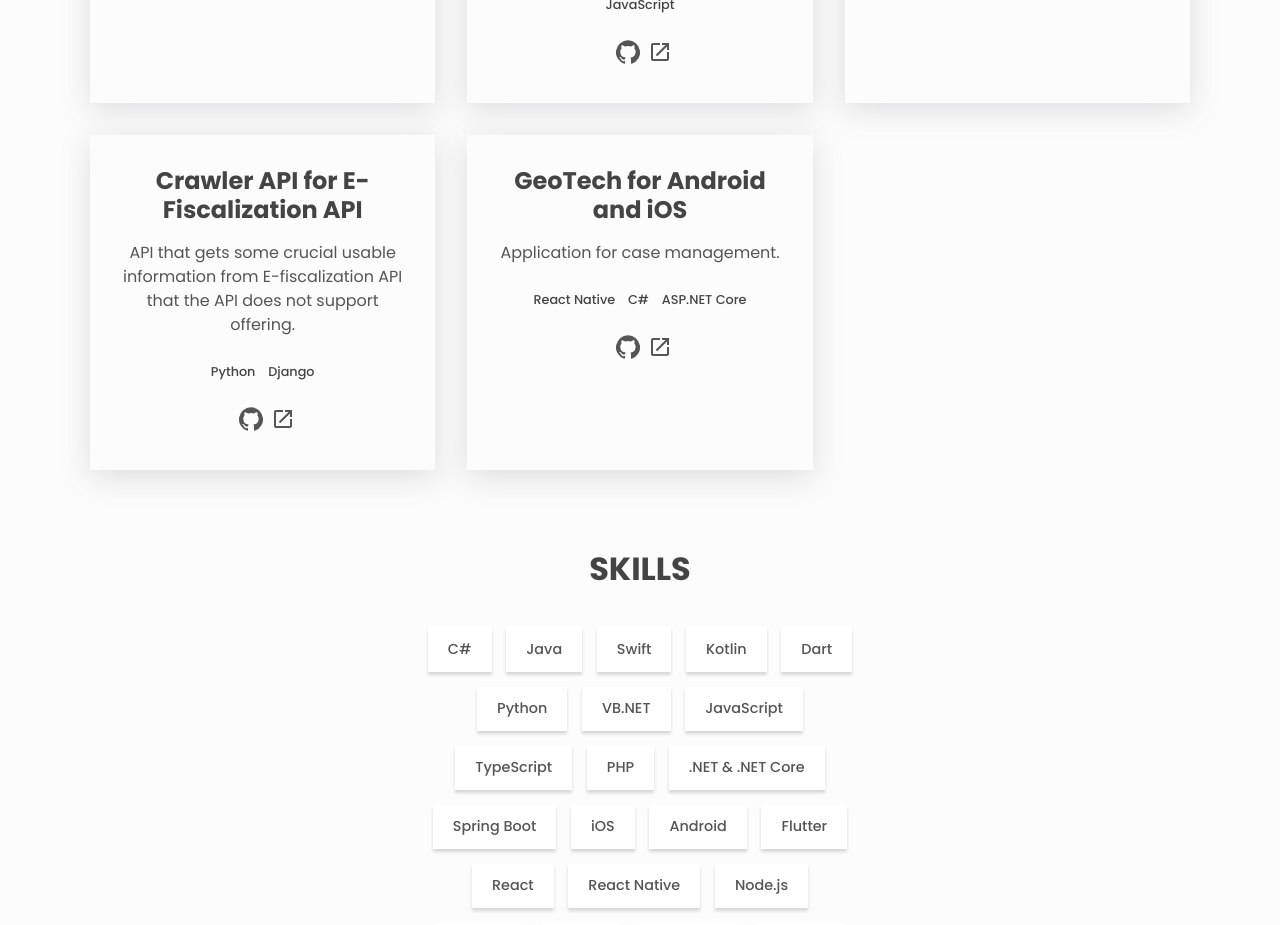
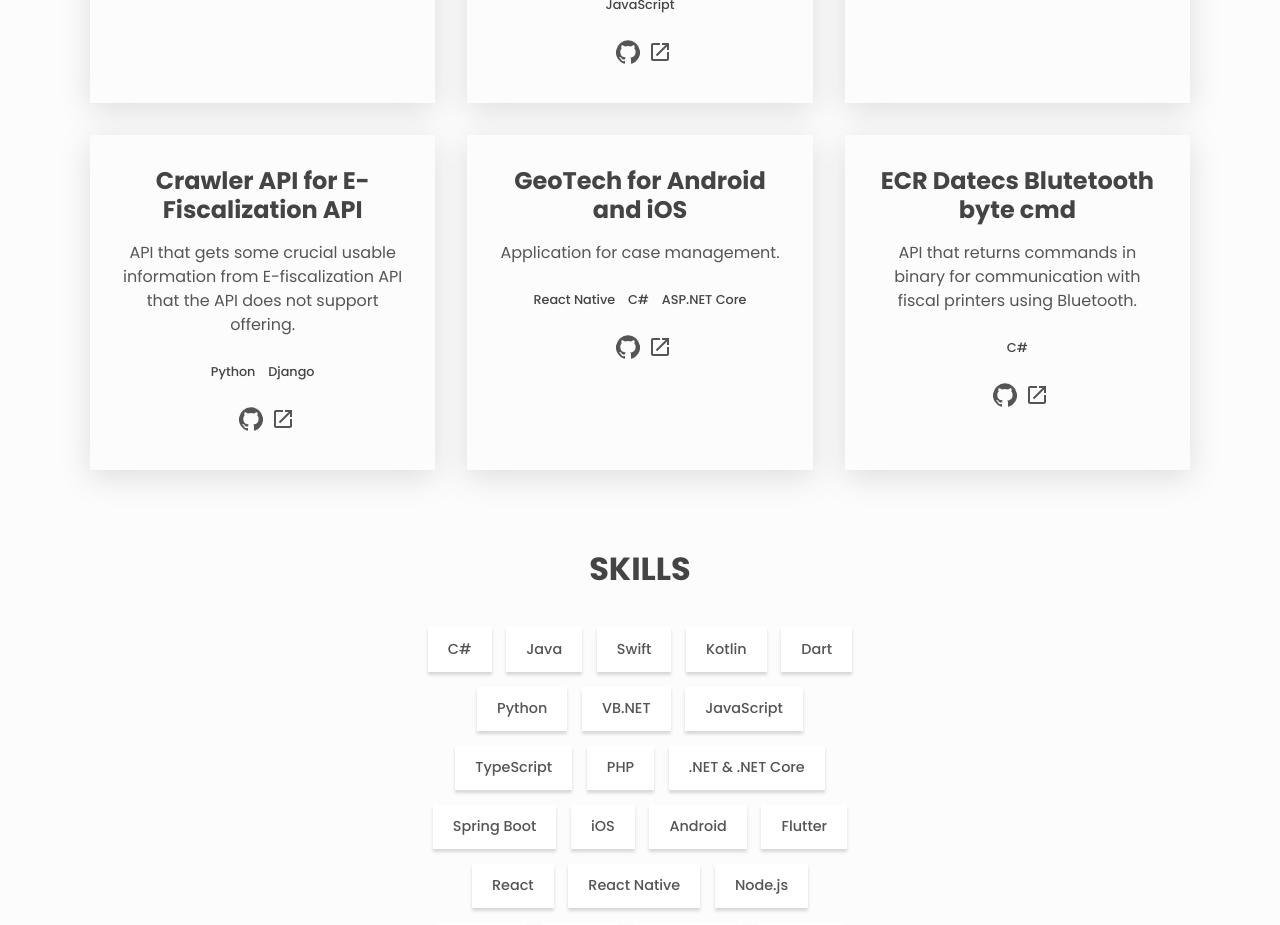
Before and after one commit to edihasaj/portfolio, a React (Create React App) app: page / in a window 1280 px wide. Shown: the part 1680-2605 px from the top of the page. Built offline with nearby package versions, Linux system fonts and the light colour scheme.

Commit message:
added lib

```diff
--- a/src/portfolio.js
+++ b/src/portfolio.js
@@ -114,6 +114,14 @@ const projects = [
     sourceCode: '#projects',
     livePreview: 'https://apps.apple.com/xk/app/geotech-ks/id1592569379',
   },
+  {
+    name: 'ECR Datecs Blutetooth byte cmd',
+    description:
+      'API that returns commands in binary for communication with fiscal printers using Bluetooth.',
+    stack: ['C#'],
+    sourceCode: 'https://github.com/edihasaj/ecr-bluetooth',
+    livePreview: '#projects',
+  },
 ]
 
 const skills = [
```
